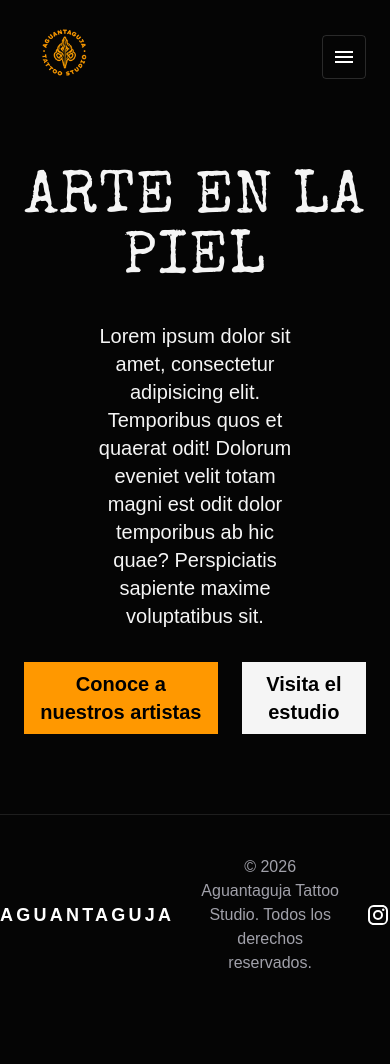
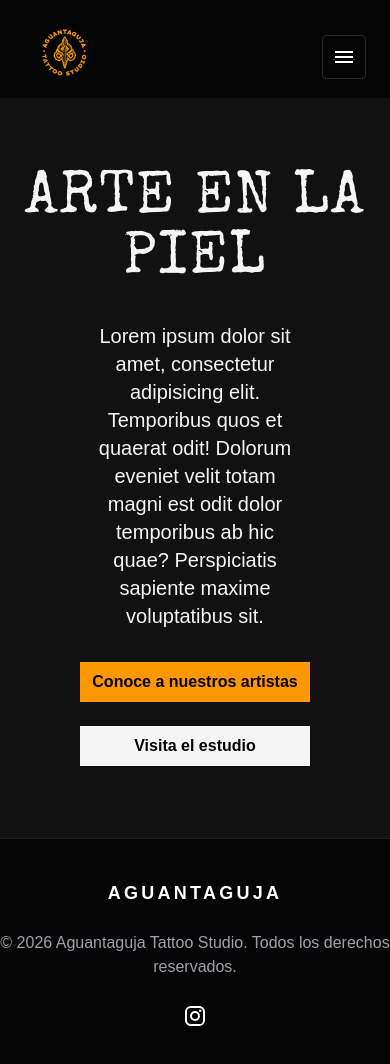
Before and after one commit to arielgomezmendez/aguantaguja-app, a Next.js app: page / in a window 390 px wide. Shown: the top 1064 px of the page. Before the commit the page ends 1015 px from the top, so only its background shows below. Built offline with nearby package versions, Linux system fonts and the light colour scheme.

Commit message:
Change the background of the hero section and readjust styles for the mobile view

```diff
--- a/app/components/home/HeaderComponents/DesktopNav.tsx
+++ b/app/components/home/HeaderComponents/DesktopNav.tsx
@@ -4,7 +4,7 @@ import React from "react";
 
 const DesktopNav = () => {
   return (
-    <ul className="mt-4 hidden items-center justify-evenly md:flex">
+    <ul className="pb-10 hidden items-center justify-evenly md:flex">
       <li>
         <Link href="/us">Nosotros</Link>
       </li>
--- a/app/components/home/Hero.tsx
+++ b/app/components/home/Hero.tsx
@@ -5,7 +5,7 @@ const Hero = () => {
   return (
     <section
       id="hero"
-      className="flex flex-col items-center justify-center text-center px-6 mt-18 "
+      className="flex flex-col items-center justify-center text-center px-6 py-18 bg-[#111111]"
     >
       <h1 className="text-[#F5F5F5] text-6xl  md:text-8xl tracking-wide font-special">
         ARTE EN LA PIEL
@@ -15,14 +15,14 @@ const Hero = () => {
         quos et quaerat odit! Dolorum eveniet velit totam magni est odit dolor
         temporibus ab hic quae? Perspiciatis sapiente maxime voluptatibus sit.
       </p>
-      <div className="hero-buttons  flex flex-row gap-6">
+      <div className="hero-buttons  flex md:flex-row flex-col gap-6">
         <Link
           href="/artists"
-          className="bg-[#FF9800] px-3 py-2 text-xl font-bold "
+          className="bg-[#FF9800] px-3 py-2  font-bold "
         >
           Conoce a nuestros artistas
         </Link>
-        <Link href="/us" className="bg-[#F5F5F5] px-3 py-2 text-xl font-bold">
+        <Link href="/us" className="bg-[#F5F5F5] px-3 py-2  font-bold">
           Visita el estudio
         </Link>
       </div>
--- a/app/components/layout/Footer.tsx
+++ b/app/components/layout/Footer.tsx
@@ -1,11 +1,11 @@
 import Link from "next/link";
-import InstagramIcon from '@mui/icons-material/Instagram';
+import InstagramIcon from "@mui/icons-material/Instagram";
 
 const Footer = () => {
   const currentYear = new Date().getFullYear();
 
   return (
-    <footer className="mt-20 flex items-center justify-around gap-6 border-t border-white/10 bg-[#050505] py-10 text-center text-[#A1A1AA]">
+    <footer className=" flex md:flex-row flex-col items-center justify-around gap-6 border-t border-white/10 py-10 text-center text-[#A1A1AA]">
       <Link
         href="/"
         className="text-lg font-semibold uppercase tracking-[0.18em] text-white"
```
